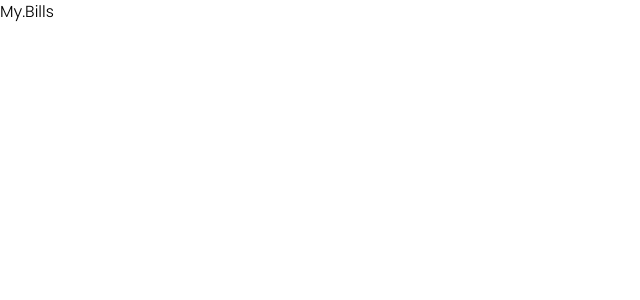
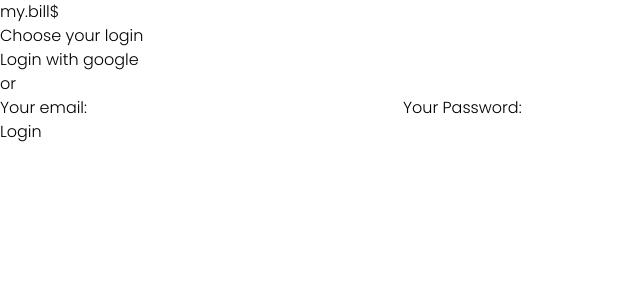
Before and after one commit to kelitasukita/myBills-next-frontend, a Next.js app: page / in a window 1280 px wide. Shown: the top 300 px of the page, without its empty margins (0-640 px from the left). Built offline with nearby package versions, Linux system fonts and the light colour scheme.

Commit message:
Create login page structure

```diff
--- a/src/app/page.tsx
+++ b/src/app/page.tsx
@@ -1,7 +1,28 @@
-
 
 export default function Home() {
   return (
-    <h1>My.Bills</h1>
+    <>
+      <main className="">
+        <div>
+          <h1>my.bill$</h1>
+        </div>
+        <div>
+          <h2>Choose your login</h2>
+        </div>
+        <div>
+          <button>Login with google</button>
+        </div>
+        <div>
+          <p>or</p>
+        </div>
+        <div>
+          <label>Your email:</label>
+          <input type="email" />
+          <label>Your Password:</label>
+          <input type="password" />
+        </div>
+        <button>Login</button>
+      </main>
+    </>
   )
 }
```
